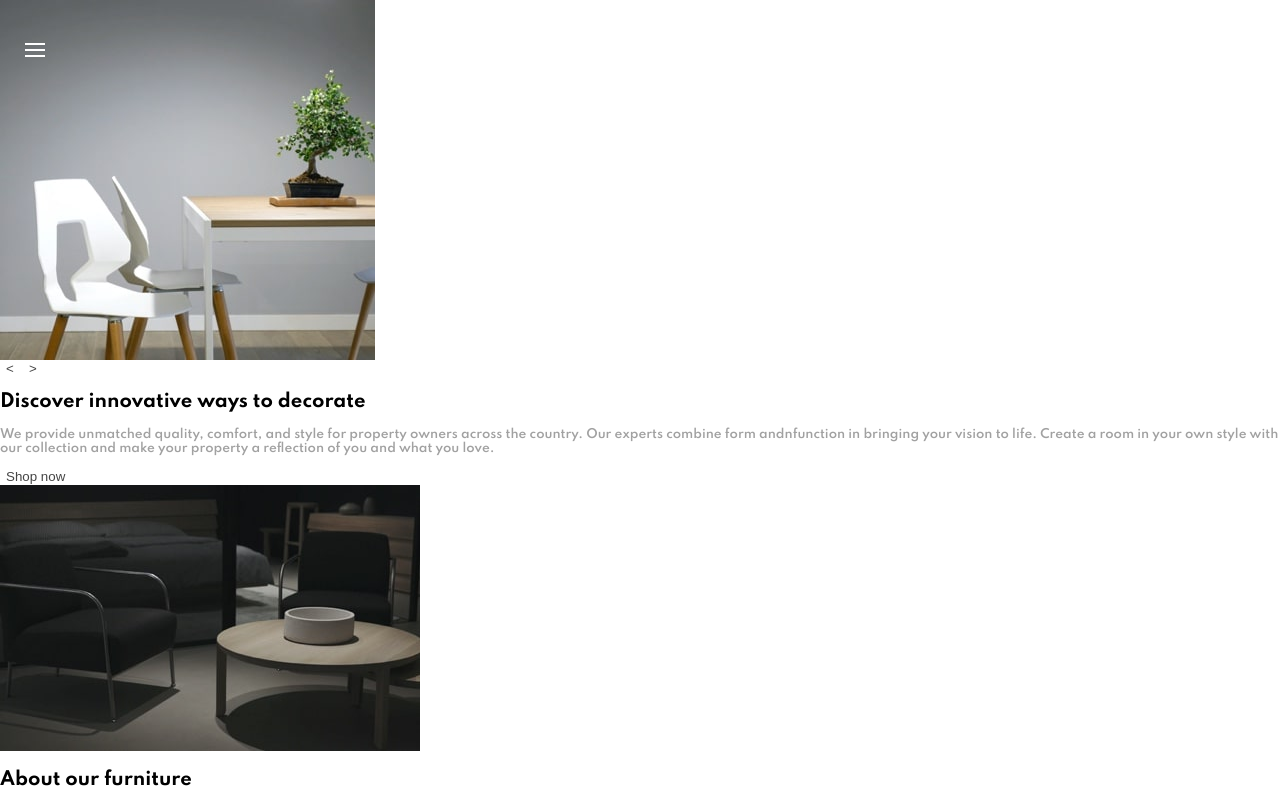
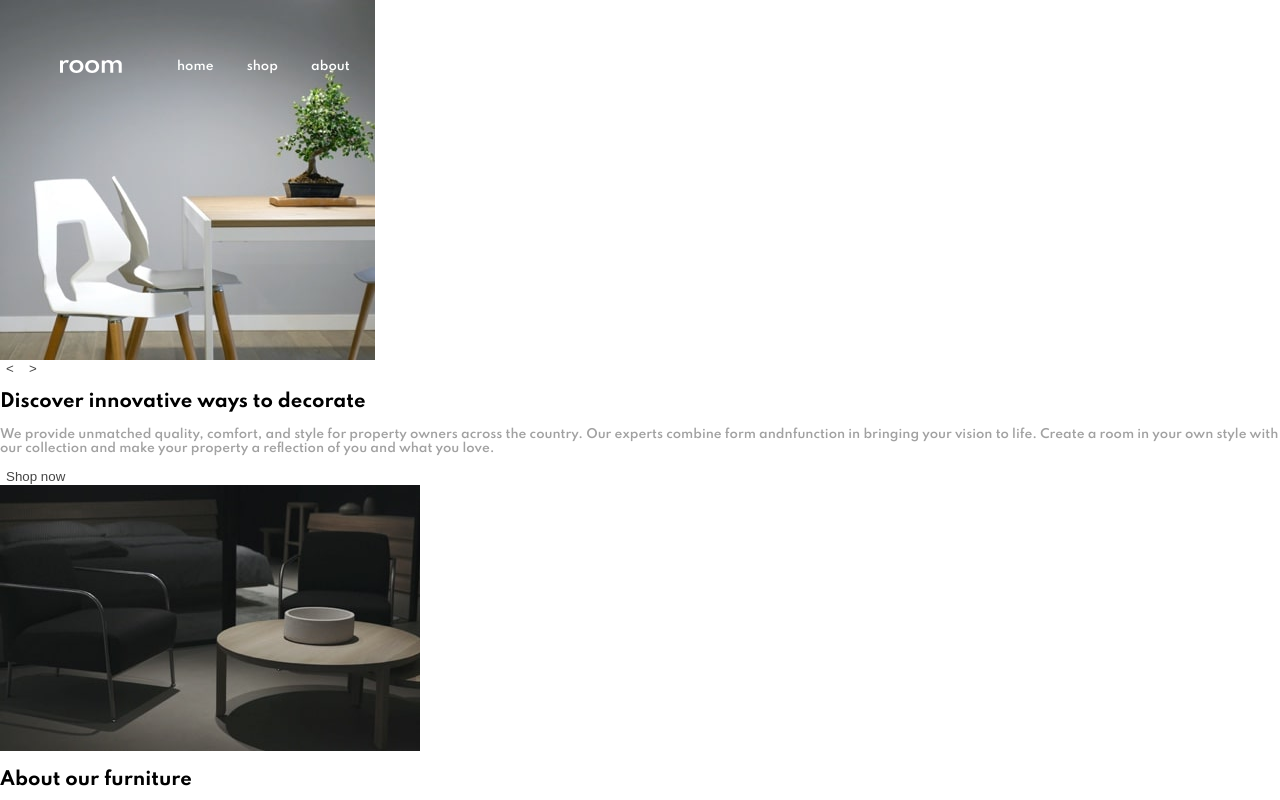
Before and after one commit to dinakonto/room-homepage, a website: page index.html in a window 1280 px wide. Shown: the top 800 px of the page. Drawn offline with nearby package versions, Linux system fonts and the light colour scheme.

Commit message:
Add responsive header behaviour

```diff
--- a/styles/sass/styles.sass
+++ b/styles/sass/styles.sass
@@ -31,7 +31,7 @@ h1, h2, h3, h4, h5, h6
   color: $col-primary-dark
 button
   color: $col-cta
-  background: white
+  background: $col-primary-light
   border: none
 img
   max-width: 100%
@@ -62,7 +62,7 @@ header nav li:not(#hamburger)
   display: none
 // Mobile menu
 header.show-menu
-  background: white
+  background: $col-primary-light
   z-index: 1000
 header.show-menu .logo
   display: none
@@ -82,3 +82,21 @@ header nav li a
   background: rgba(0,0,0,0.5)
   position: fixed
   height: 100%
+
+
+/*
+ * MEDIA QUERIES
+ */
+@media screen and (min-width: 650px)
+  header
+    padding: 60px
+    display: flex
+  header nav
+    margin-left: 25px
+  header nav li#hamburger
+    display: none
+  header nav li:not(#hamburger)
+    display: inline-block
+    margin-left: 30px
+  header nav li a
+    color: $col-primary-light
```
Also changed, not shown: styles/css/styles.css, 1 other file.
